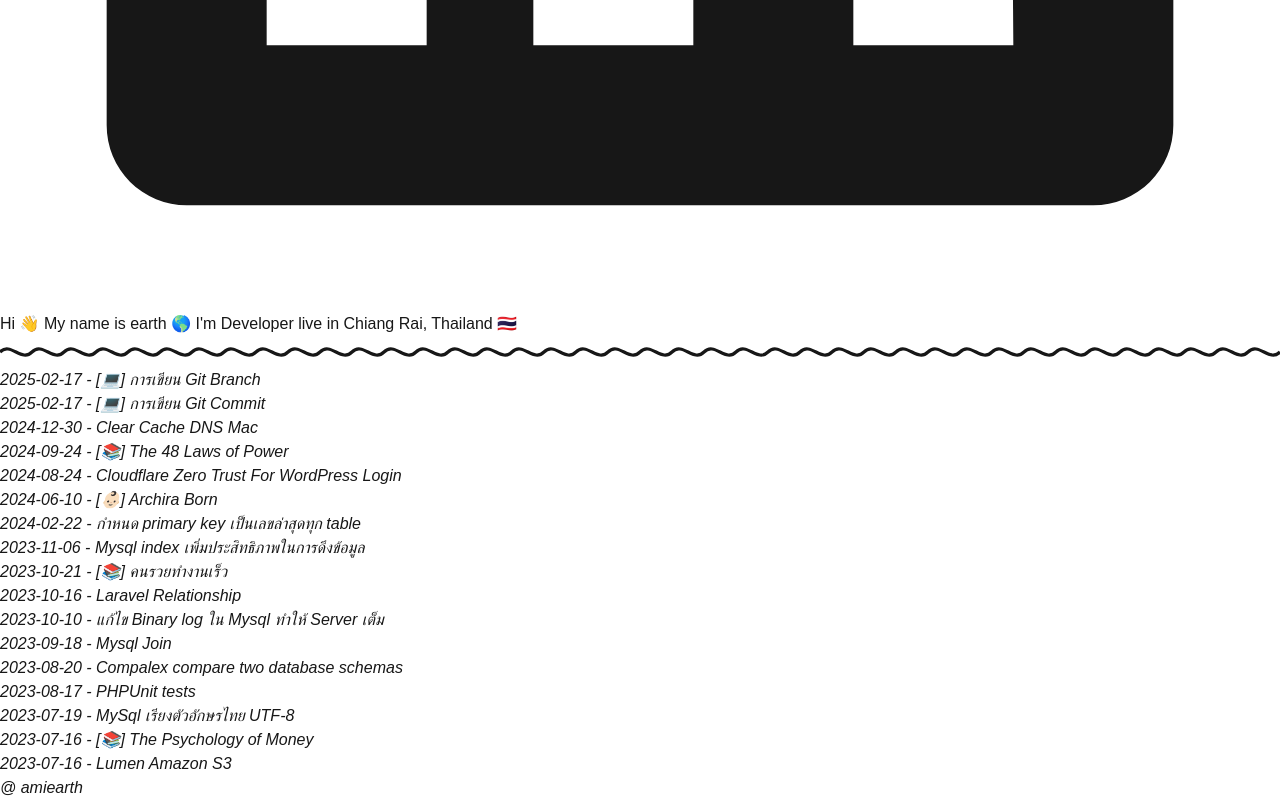
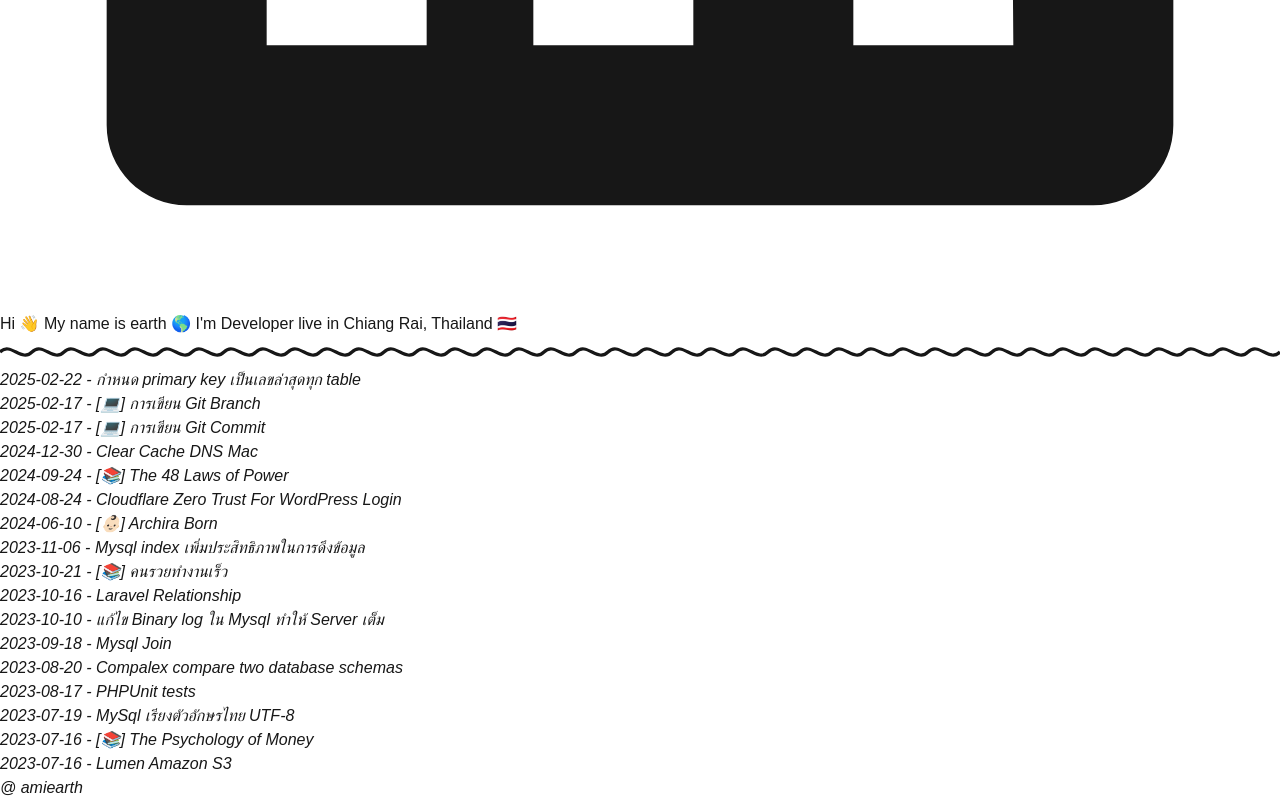
Before and after one commit to earth774/next-blog, a Next.js app: page /blog in a window 1280 px wide. Shown: the part 2532-3332 px from the top of the page. Built offline with nearby package versions, Linux system fonts and the light colour scheme.

Commit message:
feature: update new blog about กำหนด primary key เป็นเลขล่าสุดทุก table

```diff
--- a/src/app/components/Footer.tsx
+++ b/src/app/components/Footer.tsx
@@ -1,10 +1,15 @@
+const Footer = () => {
+  return (
+    <footer className="mt-auto mb-4 text-center text-sm text-black">
+      <a
+        href="https://x.com/SutthiponGEarth"
+        target="_blank"
+        rel="noopener noreferrer"
+      >
+        <em>@ amiearth</em>
+      </a>
+    </footer>
+  );
+};
 
-const Footer = () => {
-    return (
-        <footer className="mt-auto mb-4 text-center text-sm text-black">
-            <em>@ amiearth</em>
-        </footer>
-    )
-}
-
-export default Footer
+export default Footer;
--- a/src/content/posts/postgres-defined-primary-key-latest/postgres-defined-primary-key-latest.md
+++ b/src/content/posts/postgres-defined-primary-key-latest/postgres-defined-primary-key-latest.md
@@ -1,6 +1,6 @@
 ---
 title: "กำหนด primary key เป็นเลขล่าสุดทุก table"
-date: "2024-02-22"
+date: "2025-02-22"
 ---
 
 ขอผิดพลาดที่เจอเลยเวลาเรา migrate แล้วยกเฉพาะ data เข้าไป import จะมีกรณีนึงคือเลขที่ autoincrement มันดันไม่อัพเดตเป็นตัวล่าสุดให้ด้วยสิ ไม่รู้ว่าเป็นกันไหม แต่นี้พึ้งย้ายมาใช้ postgres ติดบ่อยมาก วันนี้เลยเอา code sql สำหรับอัพเดต primary key ให้เป็นตัวล่าสุดทุก table ให้เพื่อนเอาไปใช้งานกัน
```
